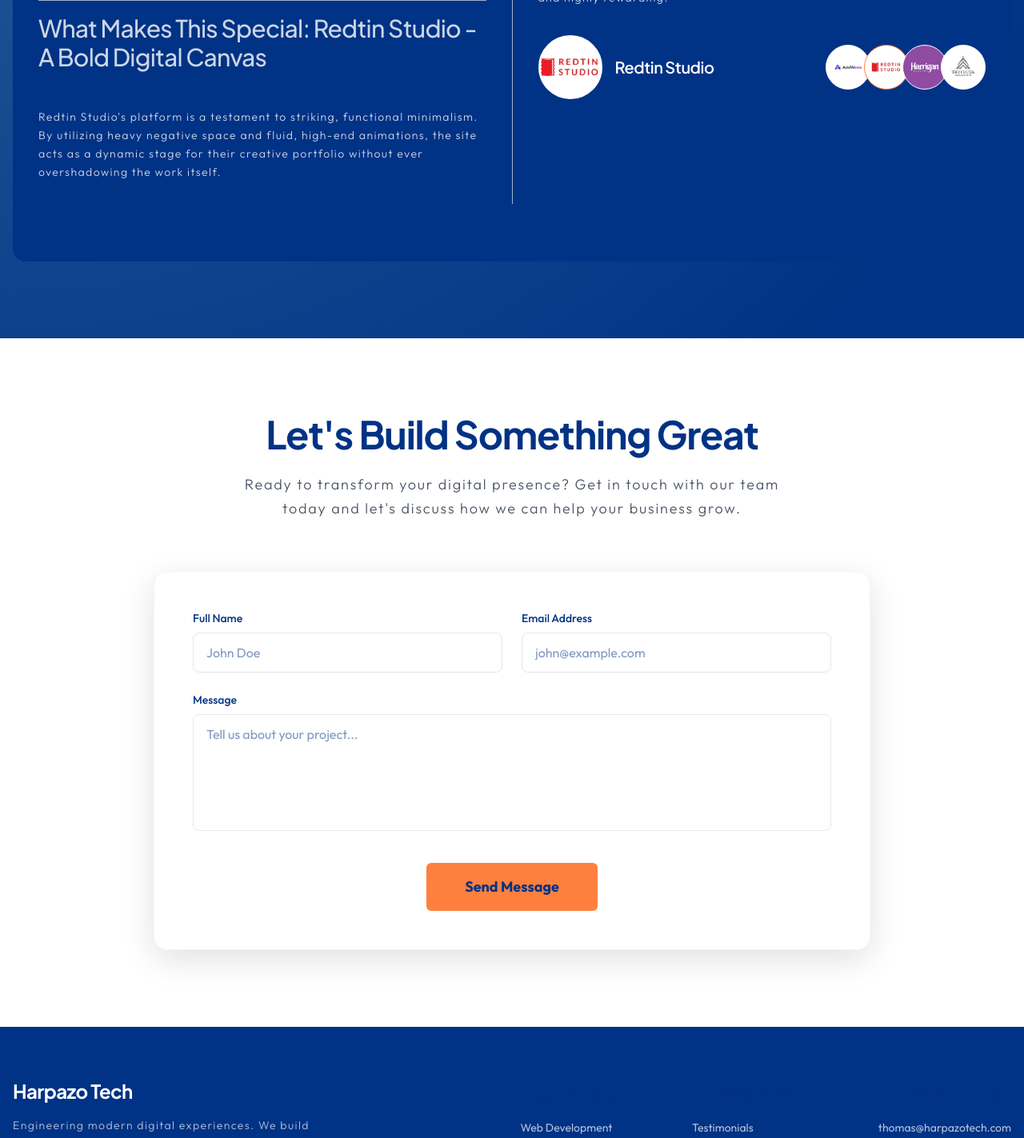
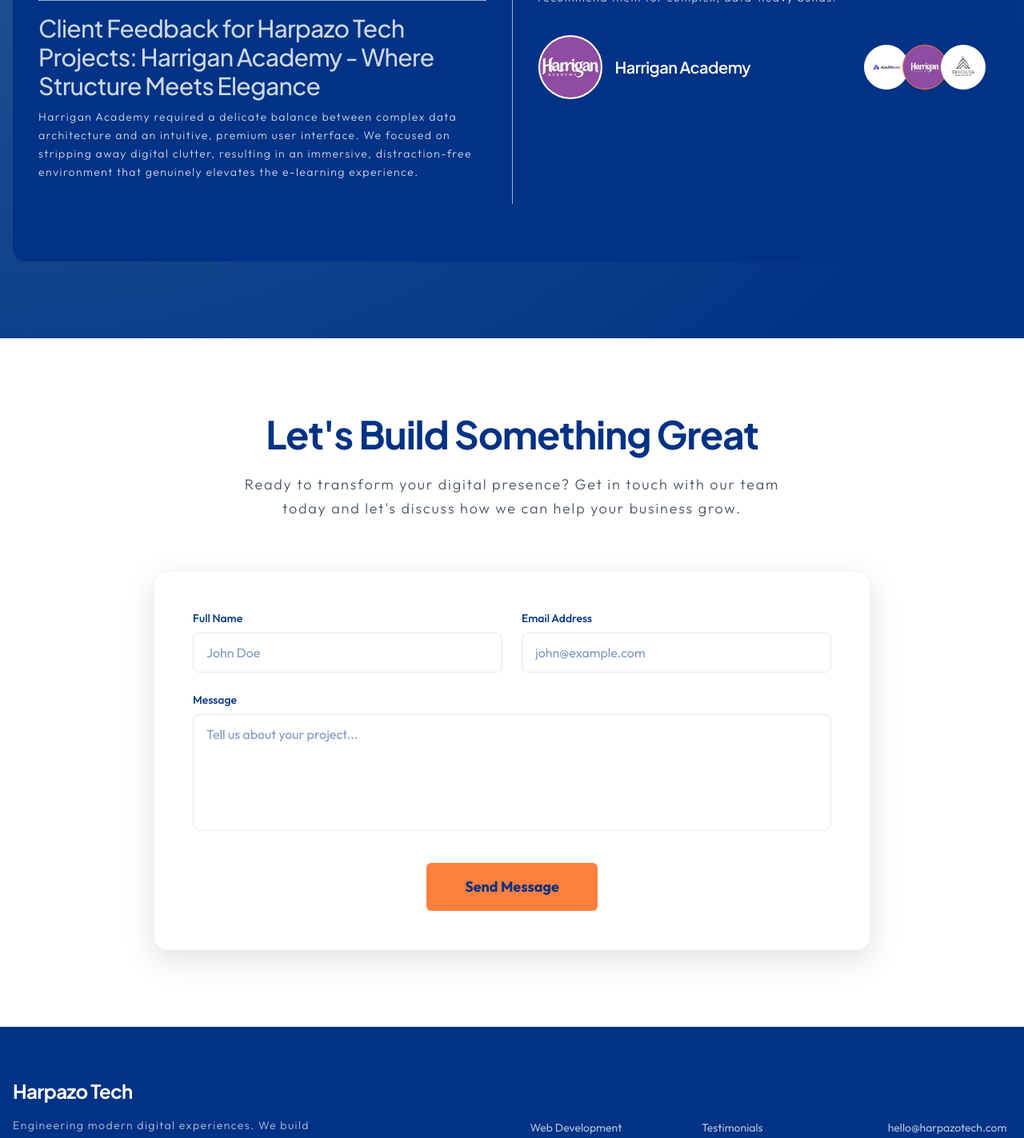
Before and after one commit to ThomasAbraham1/Harpazo-Tech-Site, a React (Vite) app: page / in a window 1280 px wide. Shown: the part 3800-5223 px from the top of the page at 80% size. Built offline with nearby package versions, Linux system fonts and the light colour scheme.

Commit message:
Update copy to reflect modular agency narrative and rebrand

```diff
--- a/src/components/layout/Footer.jsx
+++ b/src/components/layout/Footer.jsx
@@ -42,7 +42,7 @@ const Footer = () => {
             <div className="flex flex-col gap-4">
               <Heading level={4} className="font-semibold text-lg">Contact Us</Heading>
               <ul className="flex flex-col gap-2 text-white/70 text-sm">
-                <li><a href="mailto:thomas@harpazotech.com" className="hover:text-accent-orange transition-colors">thomas@harpazotech.com</a></li>
+                <li><a href="mailto:hello@harpazotech.com" className="hover:text-accent-orange transition-colors">hello@harpazotech.com</a></li>
                 <li><a href="tel:9385341273" className="hover:text-accent-orange transition-colors">9385341273</a></li>
               </ul>
             </div>
--- a/src/components/sections/ClientsAndTestimonials.tsx
+++ b/src/components/sections/ClientsAndTestimonials.tsx
@@ -66,19 +66,9 @@ export default function ClientsAndTestimonials() {
             image: "/assets/Jun.webp",
             brandLogo: '/assets/brandLogos/Aoki Works.webp',
             rating: 5,
-            review: "Working with Thomas on my website was a smooth and positive experience.\nHe understood the vision behind the brand, maintained high professionalism, and delivered clean, well-structured work within a reasonable timeline.\nHe was responsive to feedback and proactive with suggestions, which made the final outcome both functional and aligned with what I had in mind.",
-            myNoteTitle: "What Makes This Special: Jun's Website - A Calm, Artistic Haven",
+            review: "Working with Harpazo Tech on my website was a smooth and positive experience.\nTheir team understood the vision behind the brand, maintained high professionalism, and delivered clean, well-structured work within a reasonable timeline.\nThey were responsive to feedback and proactive with suggestions, which made the final outcome both functional and aligned with what I had in mind.",
+            myNoteTitle: "Client Feedback for Harpazo Tech Projects: Jun's Website - A Calm, Artistic Haven",
             myNoteBody: "Jun's website is a masterclass in understated elegance. By day, Aoki Works is a calm, meditative retreat for deep-sea divers, but by night",
-        },
-        {
-            name: "Sanjay",
-            brandName: "Redtin Studio",
-            image: "/assets/Sanjay.webp",
-            rating: 5,
-            brandLogo: "/assets/brandLogos/Redtin Studio.webp",
-            review: "Thomas brought a level of technical polish and aesthetic precision to the Redtin Studio site that completely elevated our digital presence.\nHe perfectly captured our bold, minimalist visual identity while ensuring the site's performance remained incredibly fast and responsive.\nHis eye for modern design and clean code made the entire collaboration effortless and highly rewarding.",
-            myNoteTitle: "What Makes This Special: Redtin Studio - A Bold Digital Canvas",
-            myNoteBody: "Redtin Studio's platform is a testament to striking, functional minimalism. By utilizing heavy negative space and fluid, high-end animations, the site acts as a dynamic stage for their creative portfolio without ever overshadowing the work itself.",
         },
         {
             name: "John Harrigan",
@@ -86,8 +76,8 @@ export default function ClientsAndTestimonials() {
             image: "/assets/John.webp",
             brandLogo: '/assets/brandLogos/Harrigan Academy.webp',
             rating: 5,
-            review: "Transitioning our curriculum into a custom digital space required a robust, user-friendly platform, and Thomas delivered exactly that.\nHis attention to the student journey and deep understanding of full-stack architecture made the Academy's launch a massive success.\nHe doesn't just write code; he engineers comprehensive solutions. I highly recommend him for complex, data-heavy builds.",
-            myNoteTitle: "What Makes This Special: Harrigan Academy - Where Structure Meets Elegance",
+            review: "Transitioning our curriculum into a custom digital space required a robust, user-friendly platform, and Harpazo Tech delivered exactly that.\nTheir attention to the student journey and deep understanding of full-stack architecture made the Academy's launch a massive success.\nThey don't just write code; they engineer comprehensive solutions. I highly recommend them for complex, data-heavy builds.",
+            myNoteTitle: "Client Feedback for Harpazo Tech Projects: Harrigan Academy - Where Structure Meets Elegance",
             myNoteBody: "Harrigan Academy required a delicate balance between complex data architecture and an intuitive, premium user interface. We focused on stripping away digital clutter, resulting in an immersive, distraction-free environment that genuinely elevates the e-learning experience.",
         },
         {
@@ -96,8 +86,8 @@ export default function ClientsAndTestimonials() {
             image: "/assets/Tryfecta.webp",
             rating: 5,
             brandLogo: '/assets/brandLogos/Tryfecta Management.webp',
-            review: "Partnering with TechScepter was a pivotal step for our firm's growth. We needed a digital presence that communicated authority, efficiency, and trust.\nThomas engineered a sleek, highly functional corporate site that streamlined our client intake process while looking incredibly sophisticated.\nHis professionalism, strategic thinking, and flawless execution set him apart from anyone else we've worked with.",
-            myNoteTitle: "What Makes This Special: Tryfecta Management - The Architecture of Trust",
+            review: "Partnering with Harpazo Tech was a pivotal step for our firm's growth. We needed a digital presence that communicated authority, efficiency, and trust.\nTheir team engineered a sleek, highly functional corporate site that streamlined our client intake process while looking incredibly sophisticated.\nTheir professionalism, strategic thinking, and flawless execution set them apart from anyone else we've worked with.",
+            myNoteTitle: "Client Feedback for Harpazo Tech Projects: Tryfecta Management - The Architecture of Trust",
             myNoteBody: "For Tryfecta Management, the goal was to exude quiet authority and a subtle, dark luxury aesthetic. We implemented a refined, monochromatic UI paired with seamless backend integrations, proving that high-level corporate websites can be both exceptionally powerful and beautiful.",
         },
     ]
@@ -255,7 +245,7 @@ export default function ClientsAndTestimonials() {
                                         <motion.button
                                             key={item.brandName}
                                             onClick={() => setActiveIndex(index)}
-                                            className={`w-14 h-14 border-1 rounded-full overflow-hidden flex-shrink-0 ${index == 2 ? "bg-[#904BA2]" : "bg-white"} p-2 ${activeIndex === index ? "border-accent-orange" : "border-white"}`}
+                                            className={`w-14 h-14 border-1 rounded-full overflow-hidden flex-shrink-0 ${index == 1 ? "bg-[#904BA2]" : "bg-white"} p-2 ${activeIndex === index ? "border-accent-orange" : "border-white"}`}
                                         >
                                             <motion.img src={item.brandLogo} className=""></motion.img>
                                         </motion.button>
--- a/src/pages/PolicyPage.jsx
+++ b/src/pages/PolicyPage.jsx
@@ -59,7 +59,7 @@ const PrivacyPolicy = () => {
             <Heading level={3}>8. Contact Us</Heading>
             <Text>
               If you have any questions about this Privacy Policy, the practices of this site, or your dealings with this site, please contact us at:<br /><br />
-              Email: <a href="mailto:thomas@harpazotech.com" className="text-blue-600 hover:underline">thomas@harpazotech.com</a><br />
+              Email: <a href="mailto:hello@harpazotech.com" className="text-blue-600 hover:underline">hello@harpazotech.com</a><br />
               Phone: <a href="tel:9385341273" className="text-blue-600 hover:underline">9385341273</a>
             </Text>
           </div>
--- a/src/pages/TermsPage.jsx
+++ b/src/pages/TermsPage.jsx
@@ -53,7 +53,7 @@ const TermsOfService = () => {
             <Heading level={3}>7. Contact Information</Heading>
             <Text>
               If you have any questions about these Terms, please contact us at:<br /><br />
-              Email: <a href="mailto:thomas@harpazotech.com" className="text-blue-600 hover:underline">thomas@harpazotech.com</a><br />
+              Email: <a href="mailto:hello@harpazotech.com" className="text-blue-600 hover:underline">hello@harpazotech.com</a><br />
               Phone: <a href="tel:9385341273" className="text-blue-600 hover:underline">9385341273</a>
             </Text>
           </div>
```
Also changed, not shown: 1 other file (tests, documents, lock files or other folders).
